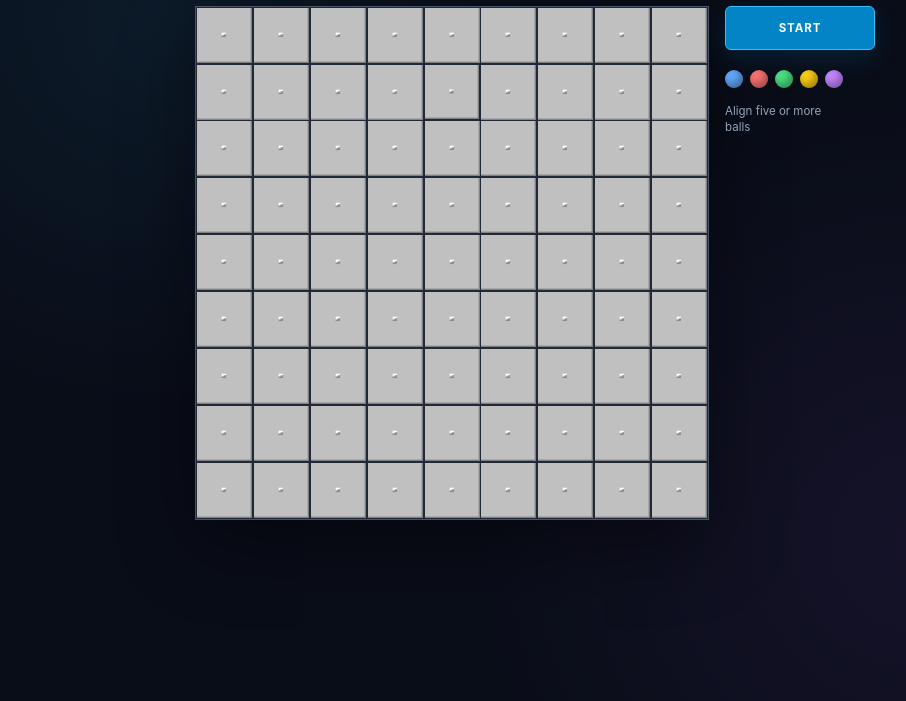
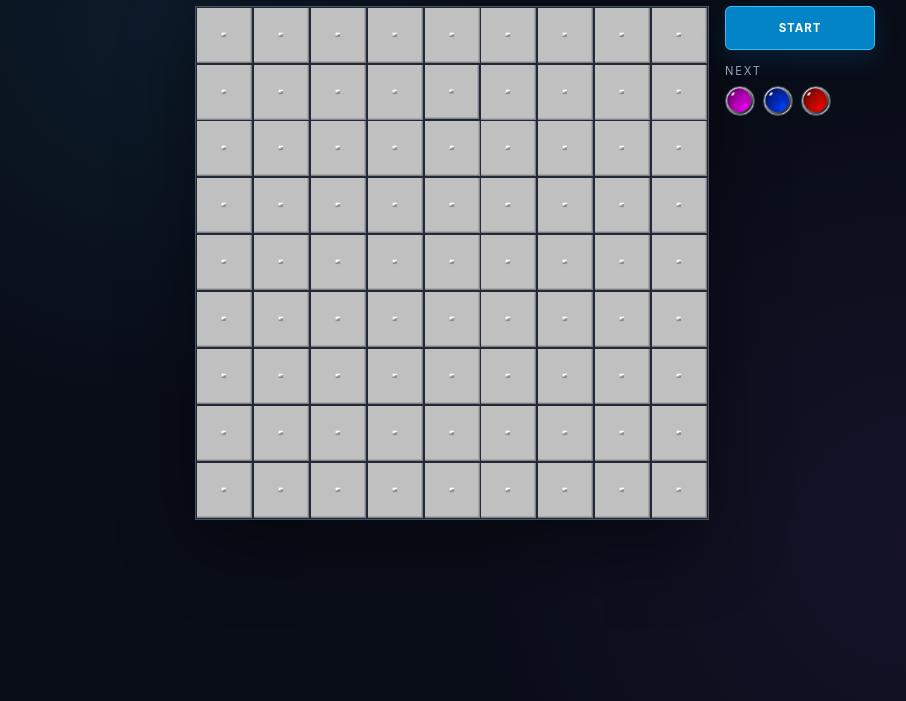
Before and after one commit to elvisvoer/nexus, a website built with Vite: page index.html in a window 1280 px wide. Shown: the part 99-800 px from the top of the page, without its empty margins (105-1011 px from the left). Built offline with nearby package versions, Linux system fonts and the light colour scheme; files whose address does not match are found by name.

Commit message:
Show animation on line completion and the next 3 balls

```diff
--- a/src/game.ts
+++ b/src/game.ts
@@ -164,13 +164,16 @@ export class NexusGame {
     return line.length;
   }
 
-  addRandomBall(): Cell | null {
+  randomBall(): Ball {
+    return (Math.floor(Math.random() * 5) + 1) as Ball;
+  }
+
+  addRandomBall(ball?: Ball): Cell | null {
     const free = this.freeCells();
     if (free.length === 0) return null;
 
     const position = free[Math.floor(Math.random() * free.length)];
-    const ball = (Math.floor(Math.random() * 5) + 1) as Ball;
-    this.addBall(position.row, position.col, ball);
+    this.addBall(position.row, position.col, ball ?? this.randomBall());
     return position;
   }
 
--- a/src/main.ts
+++ b/src/main.ts
@@ -1,5 +1,5 @@
 import "./styles.css";
-import { BOARD_SIZE, NexusGame, type Cell } from "./game";
+import { BOARD_SIZE, NexusGame, type Ball, type Cell } from "./game";
 
 const app = document.querySelector<HTMLDivElement>("#app");
 if (!app) throw new Error("App root not found");
@@ -18,13 +18,14 @@ app.innerHTML = `
       <div id="board" class="board" role="grid" aria-label="Nexus game board"></div>
       <aside class="controls">
         <button id="start" class="primary">Start</button>
-        <div class="legend">
-          <span class="legend-dot blue"></span>
-          <span class="legend-dot red"></span>
-          <span class="legend-dot green"></span>
-          <span class="legend-dot yellow"></span>
-          <span class="legend-dot purple"></span>
-          <p>Align five or more balls</p>
+        <div class="next-balls">
+          <span class="next-balls-label">Next</span>
+          <div
+            id="next-balls"
+            class="next-balls-preview"
+            role="list"
+            aria-label="Next three balls"
+          ></div>
         </div>
       </aside>
     </section>
@@ -35,6 +36,7 @@ const game = new NexusGame();
 const boardElement = document.querySelector<HTMLDivElement>("#board")!;
 const scoreElement = document.querySelector<HTMLElement>("#score")!;
 const startElement = document.querySelector<HTMLButtonElement>("#start")!;
+const nextBallsElement = document.querySelector<HTMLDivElement>("#next-balls")!;
 let moving = false;
 let turn = 0;
 let selectionVisible = true;
@@ -51,6 +53,19 @@ const ballImages = [
   assetUrl("purple.png"),
 ];
 
+const ballNames: Record<Ball, string> = {
+  1: "Blue",
+  2: "Red",
+  3: "Green",
+  4: "Yellow",
+  5: "Purple",
+};
+let upcomingBalls: Ball[] = [
+  game.randomBall(),
+  game.randomBall(),
+  game.randomBall(),
+];
+
 const cells: HTMLButtonElement[][] = [];
 
 for (let row = 0; row < BOARD_SIZE; row++) {
@@ -64,6 +79,19 @@ for (let row = 0; row < BOARD_SIZE; row++) {
     cells[row][col] = cell;
     boardElement.append(cell);
   }
+}
+
+function renderNextBalls(): void {
+  nextBallsElement.replaceChildren(
+    ...upcomingBalls.map((ball, index) => {
+      const preview = document.createElement("span");
+      preview.className = "next-ball";
+      preview.style.backgroundImage = `url("${ballImages[ball]}")`;
+      preview.setAttribute("role", "listitem");
+      preview.setAttribute("aria-label", `${index + 1}: ${ballNames[ball]}`);
+      return preview;
+    }),
+  );
 }
 
 function render(): void {
@@ -169,8 +197,11 @@ async function addRandomBallsWithAnimation(
   for (let i = 0; i < count; i++) {
     if (turn !== expectedTurn) return;
 
-    const position = game.addRandomBall();
+    const position = game.addRandomBall(upcomingBalls[0]);
     if (!position) break;
+    upcomingBalls.shift();
+    upcomingBalls.push(game.randomBall());
+    renderNextBalls();
     render();
     const completed = await clearLinesWithAnimation(
       position.row,
@@ -225,9 +256,11 @@ startElement.addEventListener("click", () => {
   game.start();
   turn++;
   const startTurn = turn;
+  upcomingBalls = [game.randomBall(), game.randomBall(), game.randomBall()];
   moving = true;
   clearingCells.clear();
   startElement.textContent = "Restart";
+  renderNextBalls();
   render();
   void addRandomBallsWithAnimation(3, startTurn);
 });
@@ -239,4 +272,5 @@ window.setInterval(() => {
   }
 }, 300);
 
+renderNextBalls();
 render();
--- a/src/styles.css
+++ b/src/styles.css
@@ -109,7 +109,7 @@ h1 span {
 
 @keyframes line-clear-blink {
   50% {
-    opacity: 0.55;
+    opacity: 0.75;
   }
 }
 
@@ -117,6 +117,35 @@ h1 span {
   display: flex;
   flex-direction: column;
   gap: 10px;
+}
+
+.next-balls {
+  display: grid;
+  gap: 8px;
+  padding: 4px 0;
+}
+
+.next-balls-label {
+  color: #94a3b8;
+  font-size: 0.7rem;
+  letter-spacing: 0.16em;
+  text-transform: uppercase;
+}
+
+.next-balls-preview {
+  display: flex;
+  gap: 8px;
+}
+
+.next-ball {
+  flex: 0 0 30px;
+  height: 30px;
+  border: 1px solid #475569;
+  border-radius: 50%;
+  background-color: #111827;
+  background-position: center;
+  background-repeat: no-repeat;
+  background-size: cover;
 }
 
 .controls button {
@@ -146,34 +175,6 @@ h1 span {
   background: #1e293b;
 }
 
-.legend {
-  margin-top: 10px;
-  display: grid;
-  grid-template-columns: repeat(5, 18px);
-  gap: 7px;
-  color: #94a3b8;
-  font-size: 0.72rem;
-}
-
-.legend p {
-  grid-column: 1 / -1;
-  margin: 8px 0 0;
-  line-height: 1.4;
-}
-
-.legend-dot {
-  width: 18px;
-  height: 18px;
-  border-radius: 50%;
-  box-shadow: inset -3px -4px 7px rgba(0, 0, 0, 0.32);
-}
-
-.blue { background: #60a5fa; }
-.red { background: #f87171; }
-.green { background: #4ade80; }
-.yellow { background: #facc15; }
-.purple { background: #c084fc; }
-
 @media (max-width: 600px) {
   .game-shell {
     width: min(480px, calc(100vw - 20px));
@@ -189,7 +190,4 @@ h1 span {
     grid-template-columns: 1fr 1fr;
   }
 
-  .legend {
-    display: none;
-  }
 }
```
